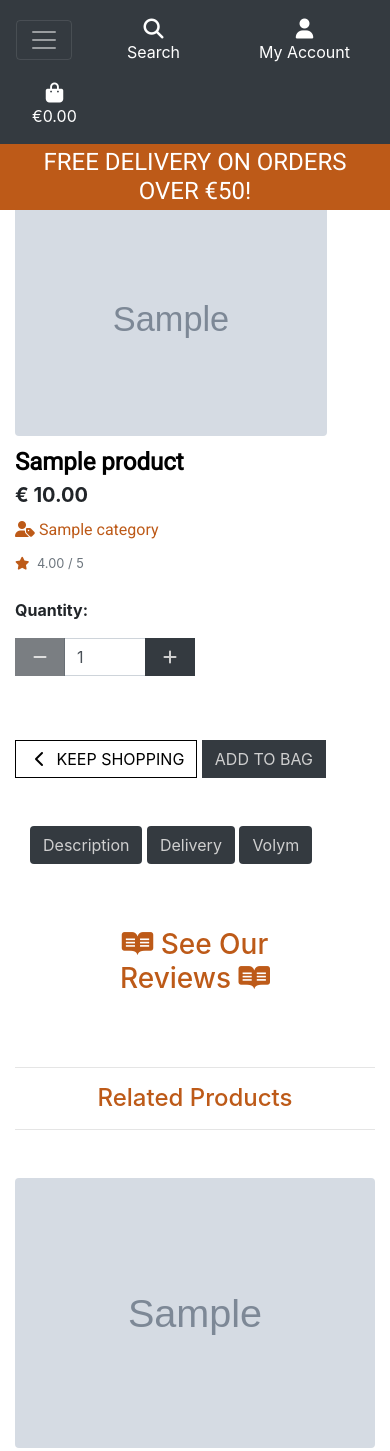
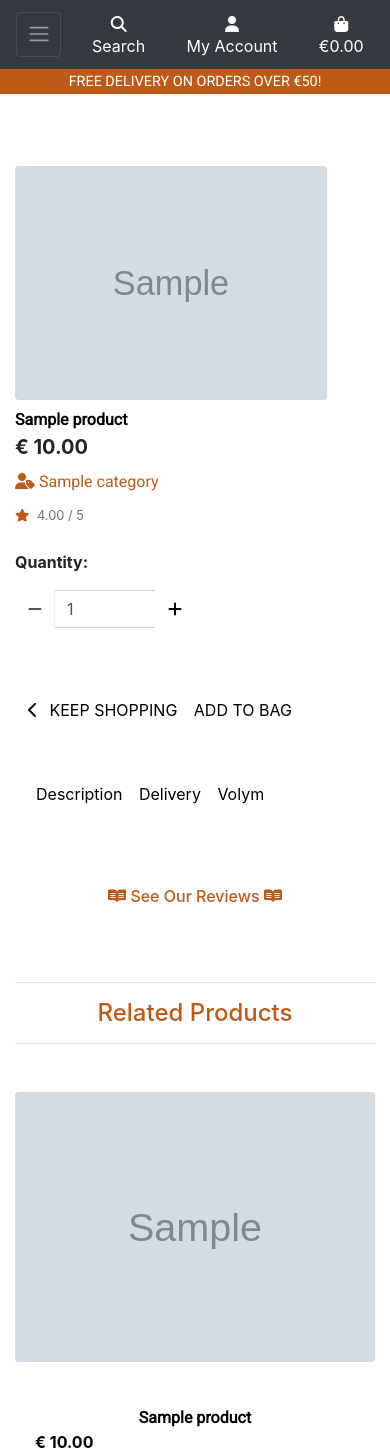
Before and after one commit to farah1979/all-for-man, a Django app: page /products/1/ in a window 390 px wide. Shown: the top 1451 px of the page. Run offline with Django 3.2, Linux system fonts and the light colour scheme; tables that the repository leaves empty hold one stand-in row (values such as "Sample post"); grey boxes marked "Sample" are stand-in pictures; parts of the project's set-up code (start-up, migrations or seed data) failed here and were passed over; some libraries are stand-ins or nearby versions.

Commit message:
home page,products and shopping bad refactor

```diff
--- /dev/null
+++ b/bag/templates/bag/product-info.html
@@ -0,0 +1,5 @@
+<a href="{% url 'product_detail' item.product.id %}">
+    <p class="my-0 text-black"><strong>{{ item.product.name }}</strong></p>
+</a>
+<p class="my-0 small text-muted">VOLYM: {{ item.product.volym|upper }}</p>
+<p class="my-0 small text-muted">SKU: {{ item.product.sku|upper }}</p>
--- a/products/templates/products/product_detail.html
+++ b/products/templates/products/product_detail.html
@@ -58,7 +58,7 @@
                         <div class="form-group w-50">
                             <div class="input-group input-group-{{ product.id }}">
                                 <div class="input-group-prepend">
-                                    <button class="decrement-qty btn btn-black rounded-0 decrement-qty_{{ product.id }}"
+                                    <button class="decrement-qty btn btn-outline-black rounded-0 decrement-qty_{{ product.id }}"
                                         data-item_id="{{ product.id }}">
                                         <span class="icon">
                                             <i class="fas fa-minus"></i>
@@ -68,7 +68,7 @@
                                 <input class="form-control qty_input id_qty_{{ product.id }}" type="number"
                                     name="quantity" value="1" min="1" max="99" data-item_id="{{ product.id }}">
                                 <div class="input-group-append">
-                                    <button class="increment-qty btn btn-black rounded-0 increment-qty_{{ product.id }}"
+                                    <button class="increment-qty btn btn-outline-black rounded-0 increment-qty_{{ product.id }}"
                                         data-item_id="{{ product.id }}">
                                         <span class="icon">
                                             <i class="fas fa-plus"></i>
@@ -85,7 +85,7 @@
                             </span>
                             <span class="text-uppercase">Keep Shopping</span>
                         </a>
-                        <input type="submit" class="btn btn-black rounded-0 text-uppercase mt-5" value="Add to Bag">
+                        <input type="submit" class="btn btn-outline-black rounded-0 text-uppercase mt-5" value="Add to Bag">
                     </div>
                     <input type="hidden" name="redirect_url" value="{{ request.path }}">
                 </div>
@@ -94,14 +94,14 @@
     </div>
 
     <div class="container ">
-        <div class="row  mt-5 ">
+        <div class="row  mt-5 justify-content-center justify-content-center ">
             <div class="col-12">
                 <p>
-                    <a class="btn btn-black" data-toggle="collapse" href="#product-description" role="button"
+                    <a class="btn btn-outline-black rounded-0" data-toggle="collapse" href="#product-description" role="button"
                         aria-expanded="false" aria-controls="product-description">Description</a>
-                    <button class="btn btn-black" type="button" data-toggle="collapse" data-target="#delivery"
+                    <button class="btn btn-outline-black rounded-0" type="button" data-toggle="collapse" data-target="#delivery"
                         aria-expanded="false" aria-controls="delivery">Delivery</button>
-                    <button class="btn btn-black" type="button" data-toggle="collapse" data-target="#volym"
+                    <button class="btn btn-outline-black rounded-0" type="button" data-toggle="collapse" data-target="#volym"
                         aria-expanded="false" aria-controls="volym">Volym</button>
                 </p>
             </div>
--- a/static/css/base.css
+++ b/static/css/base.css
@@ -713,7 +713,19 @@ input[name='q']::placeholder {
 /* pad the top a bit when navbar is collapsed on mobile */
 @media (max-width: 991px) {
     .header-container {
-        padding-top: 116px;
+        padding-top: 80px;
+    }
+
+    .pr-detail {
+        font-size: 1rem;
+    }
+
+    .bg-foto {
+        max-height: 450px;
+    }
+
+    .new-text {
+        font-size: 1.5rem;
     }
 
     .img-pro {
@@ -731,7 +743,50 @@ input[name='q']::placeholder {
     .product-title {
         padding-top: 20px;
     }
+
+    .display-4.logo-font.text-black {
+        font-size: 2rem;
+    }
+
+    .nav-link {
+        padding: 0.15rem;
+    }
+
+    .nav-link i.fa-lg {
+        font-size: 1rem;
+    }
+
+    .navbar-toggler {
+        padding: .6rem .6rem;
+        font-size: 1rem;
+    }
+
+    #delivery-banner h4 {
+        font-size: .9rem ;
+    }
+
+    .btn.btn-outline-black.rounded-0,
+    .btn.btn-black.rounded-0 {
+        padding: .375rem .375rem;
+        border: none;
+    }
+
+    .btn.btn-outline-black.rounded-0.btn-lg,
+    .btn.btn-black.rounded-0.btn-lg {
+        padding: .375rem .375rem;
+    }
+
+    .reviews-text-icon {
+        font-size: 1rem;
+    }
+
+    .increment-qty, .decrement-qty {
+        padding: .25rem .5rem !important;
+    }
+
 }
+
+
 
 /* Slightly larger container on xl screens */
 @media (min-width: 1200px) {
--- a/templates/allauth/account/base.html
+++ b/templates/allauth/account/base.html
@@ -3,7 +3,7 @@
 
     <div class="container header-container">
         <div class="row">
-            <div class="col-8 offset-2 mb-2">
+            <div class="col-8 offset-2 mb-2 p-0 mt-0">
                 <div class="allauth-form-inner-content mb-5 mt-5"></div>
                 {% block inner_content %}
                 {% endblock %}
--- a/templates/base.html
+++ b/templates/base.html
@@ -109,7 +109,7 @@
             </div>
         </div>
         <div class="row bg-white">
-            <nav class="navbar navbar-expand-lg navbar-dark bg-dark w-100">
+            <nav class="navbar navbar-expand-lg navbar-dark bg-dark w-100 navbar-men">
                 <button class="navbar-toggler" type="button" data-toggle="collapse" data-target="#main_navbar"
                     aria-controls="main_navbar" aria-expanded="false" aria-label="Toggle navigation">
                     <span class="navbar-toggler-icon"></span>
--- a/templates/includes/main_navbar.html
+++ b/templates/includes/main_navbar.html
@@ -1,13 +1,12 @@
 <div class="collapse navbar-collapse" id="main_navbar">
     <ul class="navbar-nav navbar-dark w-auto mx-auto">
-        <li class="nav-item">
-            <a class="text-uppercase font-weight-bold nav-link text-white mr-5" href="/">
+        <li class="nav-item d-block d-md-none">
+            <a class="text-uppercase font-weight-bold nav-link mr-5 text-white" href="{% url 'home' %}" id="home-link">
                 Home
             </a>
         </li>
-
         <li class="nav-item dropdown">
-            <a class="text-uppercase font-weight-bold nav-link mr-5 text-white" href="#" id="all-products-link" data-toggle="dropdown" aria-haspopup="true" aria-expanded="false">
+            <a class="logo-font font-weight-bold nav-link mr-5 text-white" href="#" id="all-products-link" data-toggle="dropdown" aria-haspopup="true" aria-expanded="false">
                 All Products
             </a>
             <div class="dropdown-menu border-0" aria-labelledby="all-products-link">
@@ -19,7 +18,7 @@
         </li>
 
         <li class="nav-item dropdown">
-            <a class="text-uppercase font-weight-bold nav-link mr-5 text-white" href="#" id="haircare-link" data-toggle="dropdown" aria-haspopup="true" aria-expanded="false">
+            <a class="logo-font font-weight-bold nav-link mr-5 text-white" href="#" id="haircare-link" data-toggle="dropdown" aria-haspopup="true" aria-expanded="false">
                 Hair Care
             </a>
             <div class="dropdown-menu border-0" aria-labelledby="haircare-link">
@@ -31,7 +30,7 @@
         </li>
 
         <li class="nav-item dropdown">
-            <a class="text-uppercase font-weight-bold nav-link mr-5 text-white" href="#" id="bodycare-link" data-toggle="dropdown" aria-haspopup="true" aria-expanded="false">
+            <a class="logo-font font-weight-bold nav-link mr-5 text-white" href="#" id="bodycare-link" data-toggle="dropdown" aria-haspopup="true" aria-expanded="false">
                 Body Care
             </a>
             <div class="dropdown-menu border-0" aria-labelledby="toys-link">
@@ -43,7 +42,7 @@
         </li>
 
         <li class="nav-item dropdown">
-            <a class="text-uppercase font-weight-bold nav-link mr-5 text-white" href="#" id="beard-moustache-link" data-toggle="dropdown" aria-haspopup="true" aria-expanded="false">
+            <a class="logo-font font-weight-bold nav-link mr-3 text-white" href="#" id="beard-moustache-link" data-toggle="dropdown" aria-haspopup="true" aria-expanded="false">
                 Beard & Moustache
             </a>
             <div class="dropdown-menu border-0" aria-labelledby="beard-moustache-link">
@@ -55,7 +54,7 @@
 
 
         <li class="nav-item dropdown">
-            <a class="text-uppercase font-weight-bold nav-link mr-5 text-white" href="#" id="news-link" data-toggle="dropdown" aria-haspopup="true" aria-expanded="false">
+            <a class="logo-font font-weight-bold nav-link mr-5 text-white" href="#" id="news-link" data-toggle="dropdown" aria-haspopup="true" aria-expanded="false">
                 News In Store
             </a>
             <div class="dropdown-menu border-0" aria-labelledby="news-link">
@@ -63,7 +62,7 @@
             </div>
         </li>
         <li class="nav-item dropdown">
-            <a class="text-uppercase font-weight-bold nav-link mr-5 text-white" href="#" id="newsletters" data-toggle="dropdown" aria-haspopup="true" aria-expanded="false">
+            <a class="logo-font font-weight-bold nav-link mr-5 text-white" href="#" id="newsletters" data-toggle="dropdown" aria-haspopup="true" aria-expanded="false">
                 Newsletters
             </a>
             <div class="dropdown-menu border-0" aria-labelledby="question">
@@ -74,7 +73,7 @@
             </div>
         </li>
         <li class="nav-item dropdown">
-            <a class="text-uppercase font-weight-bold nav-link mr-5 text-white" href="#" id="reviews" data-toggle="dropdown" aria-haspopup="true" aria-expanded="false">
+            <a class="logo-font font-weight-bold nav-link mr-5 text-white" href="#" id="reviews" data-toggle="dropdown" aria-haspopup="true" aria-expanded="false">
                 Reviews
             </a>
             <div class="dropdown-menu border-0" aria-labelledby="reviews">
@@ -83,7 +82,7 @@
             </div>
         </li>
         <li class="nav-item dropdown">
-            <a class="text-uppercase font-weight-bold nav-link mr-5 text-white" href="#" id="question" data-toggle="dropdown" aria-haspopup="true" aria-expanded="false">
+            <a class="logo-font font-weight-bold nav-link mr-5 text-white" href="#" id="question" data-toggle="dropdown" aria-haspopup="true" aria-expanded="false">
                 FAQ
             </a>
             <div class="dropdown-menu border-0" aria-labelledby="reviews">
```
Also changed, not shown: bag/templates/bag/bag-total.html (added, +8 -0 lines), bag/templates/bag/bag.html (+41 -64 lines), bag/templates/bag/checkout-buttons.html (added, +12 -0 lines), bag/templates/bag/product-image.html (added, +7 -0 lines), bag/templates/bag/quantity-form.html (added, +29 -0 lines), products/templates/products/includes/quantity_input_script.html (+12 -12 lines).
